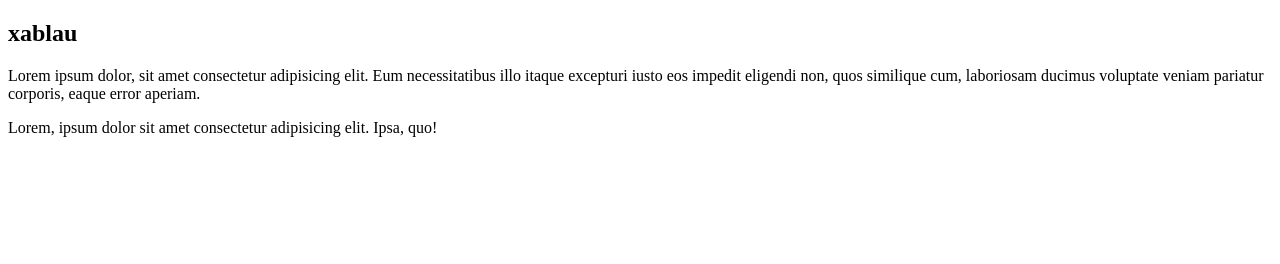
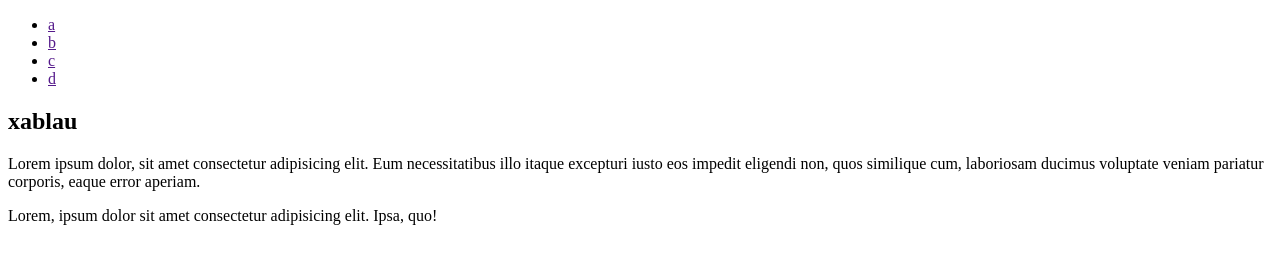
Before and after one commit to Arruda2626/projetop, a plain HTML site: page index.html in a window 1280 px wide. Drawn offline with Linux system fonts and the light colour scheme.

Commit message:
criaçaão da área de navegação das páginas

```diff
--- a/index.html
+++ b/index.html
@@ -6,6 +6,18 @@
     <title>Document</title>
 </head>
 <body>
+    <header>
+        <nav>
+            <ul>
+             <li><a href="">a</a></li>
+             <li><a href="">b</a></li>
+             <li><a href="">c</a></li>
+             <li><a href="">d</a></li>
+             </ul>
+        </nav>
+    </header>
+
+
    <h2>xablau</h2>
    <p>Lorem ipsum dolor, sit amet consectetur adipisicing elit. Eum necessitatibus illo itaque excepturi iusto eos impedit eligendi non, quos similique cum, laboriosam ducimus voluptate veniam pariatur corporis, eaque error aperiam.
    </p>
```
